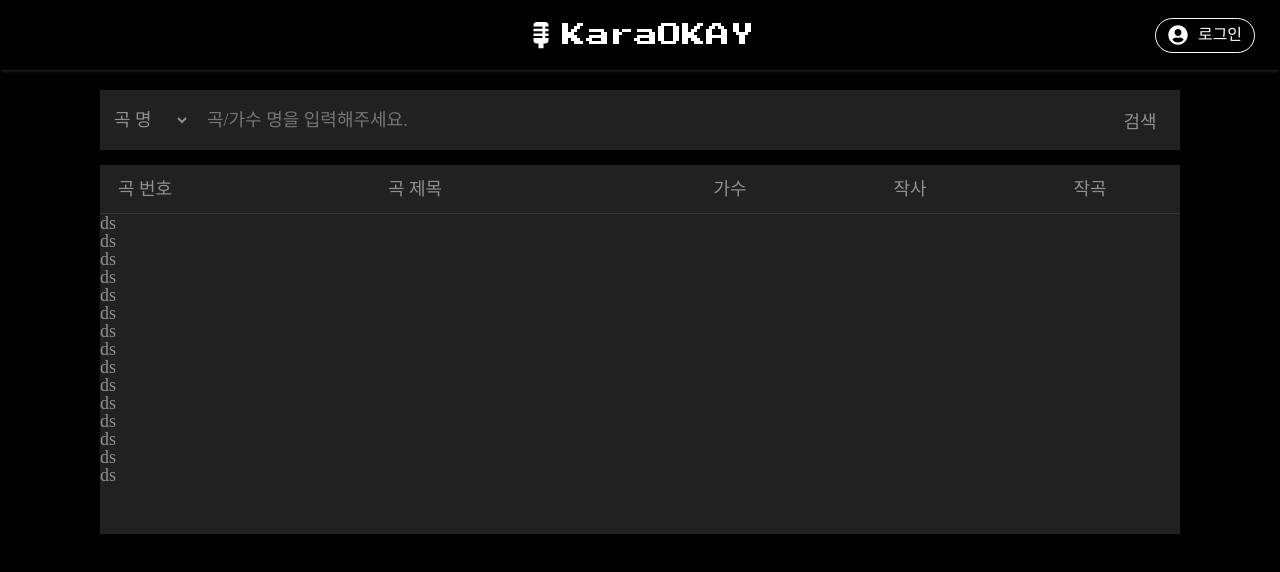
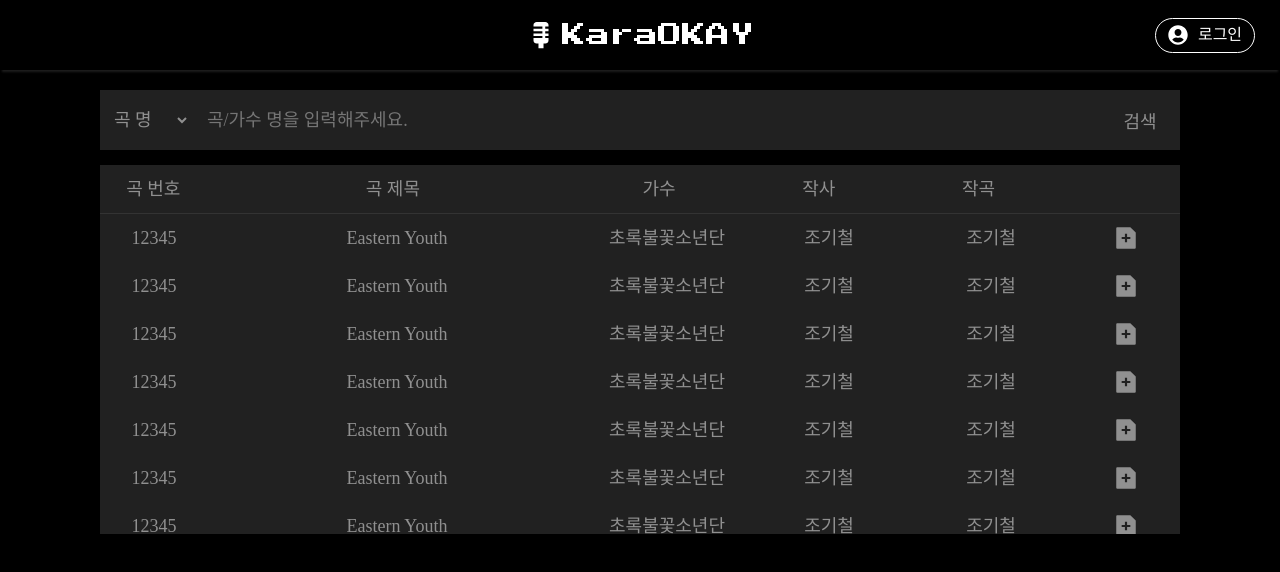
Before and after one commit to rlawlsyoung/karaOKAY, a Next.js app: page / in a window 1280 px wide. Shown: the top 572 px of the page. Built offline with nearby package versions, Linux system fonts and the light colour scheme; a web font is replaced by a local one.

Commit message:
[Add] Music 컴포넌트 레이아웃 구현

```diff
--- a/components/home/Music.tsx
+++ b/components/home/Music.tsx
@@ -1,12 +1,44 @@
+import { RiFileAddFill } from 'react-icons/ri';
 import styled from 'styled-components';
 
 const Music = () => {
-  return <MusicContainer>ds</MusicContainer>;
+  return (
+    <MusicContainer>
+      <p className="num flex-center">12345</p>
+      <p className="title flex-center">Eastern Youth</p>
+      <p className="singer flex-center">초록불꽃소년단</p>
+      <p className="lyricist flex-center">조기철</p>
+      <p className="composer flex-center">조기철</p>
+      <RiFileAddFill size={26} />
+    </MusicContainer>
+  );
 };
 
 const MusicContainer = styled.div`
   display: flex;
-  background-color: transparent;
+  align-items: center;
+  p {
+    padding: 15px 0;
+  }
+
+  .num {
+    width: 10%;
+  }
+
+  .title {
+    width: 35%;
+  }
+
+  .singer,
+  .lyricist,
+  .composer {
+    width: 15%;
+  }
+
+  svg {
+    width: 10%;
+    cursor: pointer;
+  }
 `;
 
 export default Music;
--- a/components/home/MusicList.tsx
+++ b/components/home/MusicList.tsx
@@ -33,11 +33,10 @@ const MusicListContainer = styled.div`
 
 const Header = styled.div`
   display: flex;
+  padding-right: 15px;
   border-bottom: 1px solid ${lightGray};
-  background-color: transparent;
   p {
     padding: 15px 0;
-    background-color: transparent;
   }
 
   .num {
@@ -45,23 +44,22 @@ const Header = styled.div`
   }
 
   .title {
-    width: 50%;
+    width: 35%;
   }
 
   .singer,
   .lyricist,
   .composer {
-    width: 20%;
+    width: 15%;
   }
 `;
 
 const Body = styled.div`
   height: 40vh;
-  background-color: transparent;
   overflow-y: scroll;
 
   &::-webkit-scrollbar {
-    background-color: transparent;
+    width: 15px;
   }
 
   &::-webkit-scrollbar-thumb {
--- a/styles/globalStyle.tsx
+++ b/styles/globalStyle.tsx
@@ -15,7 +15,6 @@ const GlobalStyle = createGlobalStyle`
     box-sizing: border-box;
     -webkit-tap-highlight-color: rgba(0,0,0,0);
     -webkit-tap-highlight-color: transparent;
-    background-color: black;
   }
 
   a {
@@ -27,7 +26,8 @@ const GlobalStyle = createGlobalStyle`
     align-items: center;
     justify-content: center;
     margin:0 auto;
-    font-family: 'Pretendard'
+    font-family: 'Pretendard';
+    background-color: black;
   }
 
   @font-face {
```
